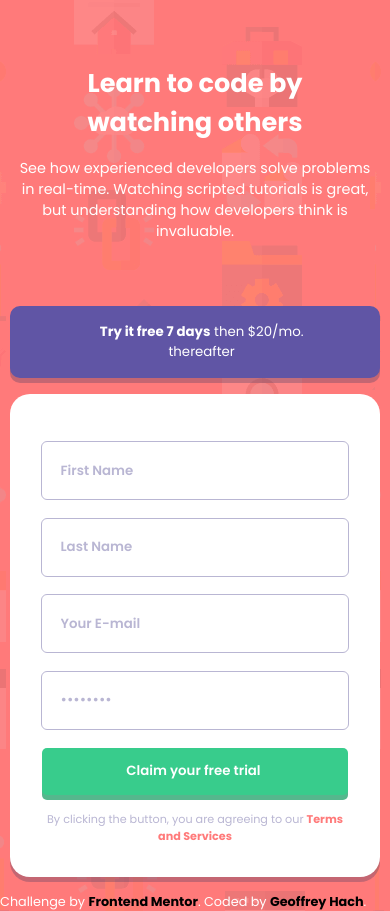
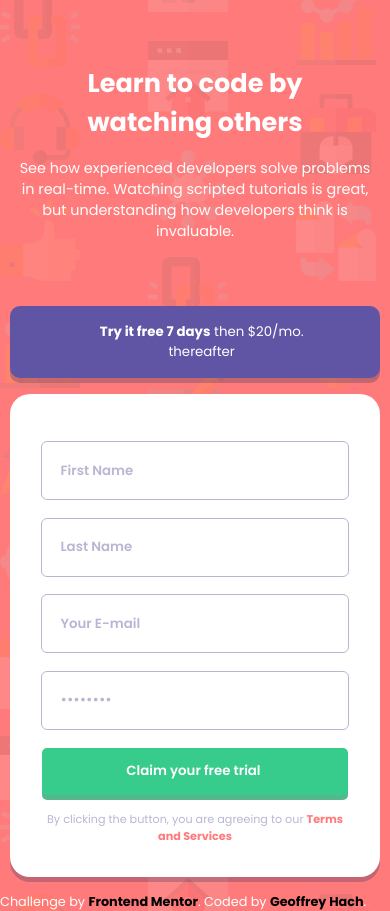
Before and after one commit to geoffreyhach/intro-component-with-signup-form-master, a plain HTML site: page index.html in a window 390 px wide. Drawn offline with Linux system fonts and the light colour scheme.

Commit message:
img links

```diff
--- a/style.css
+++ b/style.css
@@ -5,7 +5,7 @@
 }
 
 body {
-background-image: url('/images/bg-intro-desktop.png');
+background-image: url('./images/bg-intro-desktop.png');
 background-color: hsl(0, 100%, 74%);
 font-size: 16px;
 }
@@ -195,7 +195,7 @@ footer a:hover {
 
 @media screen and (max-width: 900px) {
     body {
-        background-image: url(/images/bg-intro-mobile.png);
+        background-image: url(./images/bg-intro-mobile.png');
     }
     main {
         display: flex;
```
